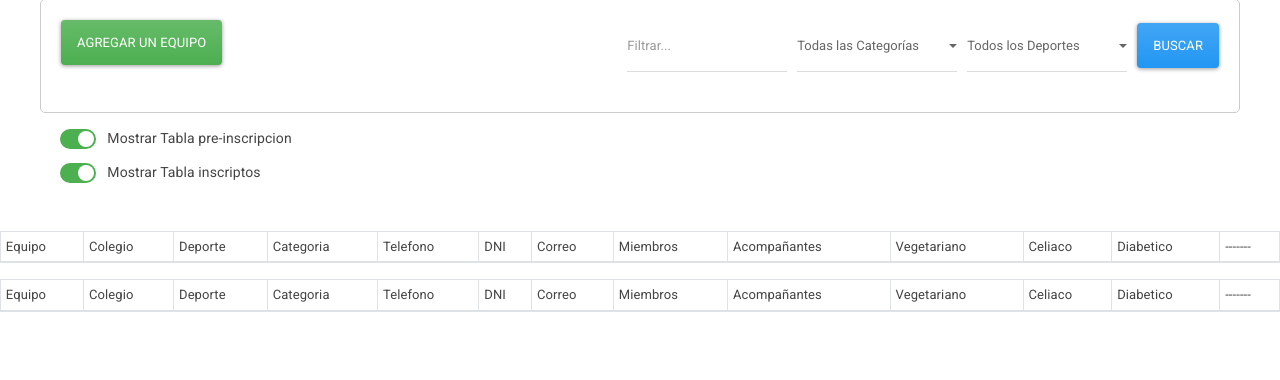
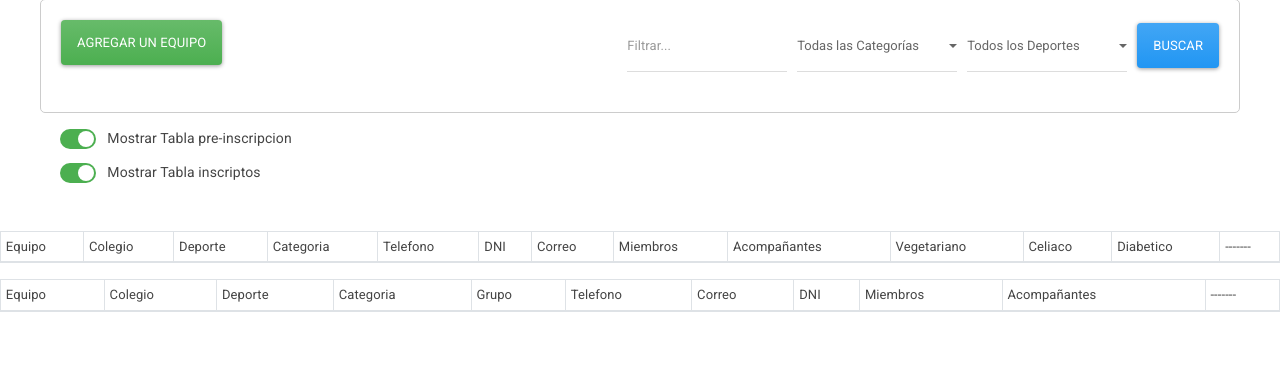
Before and after one commit to ParisNicolas/CopaRenault-Admin, a Flask app: page /inscripciones in a window 1280 px wide. Shown: the part 389-769 px from the top of the page. Run offline with Flask 3, Linux system fonts and the light colour scheme; some libraries are stand-ins or nearby versions.

Commit message:
no me toquen inscripciones

```diff
--- a/app/models.py
+++ b/app/models.py
@@ -17,7 +17,10 @@
     Vegetariano = db.Column(db.String(5), nullable=False)
     Celiaco = db.Column(db.String(5), nullable=False)
     Diabetico = db.Column(db.String(5), nullable=False)
-    Libre = db.Column(db.Integer, nullable=False)
+    Comprobante = db.Column(db.String(255), nullable=False, default='no se cargo')
+    Autorizacion = db.Column(db.String(255), nullable=False, default='no se cargo')
+    QR = db.Column(db.String(255), nullable=False, default='no se cargo')
+    Grupo = db.Column(db.String(12), nullable=True, default="sin definir")
     Estado = db.Column(db.Boolean, nullable=False)
 
     def __repr__(self):
--- a/app/routes/incription.py
+++ b/app/routes/incription.py
@@ -31,7 +31,6 @@
             Vegetariano=request.form['Vegetariano'],
             Celiaco=request.form['Celiaco'],
             Diabetico=request.form['Diabetico'],
-            Libre=0,  # Ajusta según tus necesidades
             Estado=False  # Ajusta según tus necesidades
         )
         db.session.add(nueva_inscripcion)
--- a/app/templates/inscripciones/inscripciones.html
+++ b/app/templates/inscripciones/inscripciones.html
@@ -76,8 +76,7 @@
     <div class="admin_bar"
         style="border: 1px solid #ccc; padding: 20px; border-radius: 5px; display: flex; justify-content: space-between; align-items: flex-start;">
         <div class="button-container" style="display: flex; flex-direction: row; margin-bottom: 10px;">
-            <a href="{{ url_for('teams_bp.add_team') }}" class="btn btn-success" style="margin-right: 10px;">Agregar un
-                equipo</a>
+            <a href="{{ url_for('teams_bp.add_team') }}" class="btn btn-success" style="margin-right: 10px;">Agregar un equipo</a>
         </div>
         <div class="filter-container" style="display: flex; align-items: center; margin-bottom: 20px;">
             <input type="text" id="searchInput" placeholder="Filtrar..." class="form-control" style="width: 160px;">
@@ -185,14 +184,13 @@
                 <td>Colegio</td>
                 <td>Deporte</td>
                 <td>Categoria</td>
+                <td>Grupo</td>
                 <td>Telefono</td>
+                <td>Correo</td>
                 <td>DNI</td>
-                <td>Correo</td>
                 <td>Miembros</td>
                 <td>Acompañantes</td>
-                <td>Vegetariano</td>
-                <td>Celiaco</td>
-                <td>Diabetico</td>
+
                 <td>-------</td>
             </tr>
         </thead>
@@ -203,14 +201,12 @@
                 <td>{{inf.Colegio}}</td>
                 <td>{{inf.Deporte}}</td>
                 <td>{{inf.Categoria}}</td>
+                <td>{{inf.Grupo}}</td>
                 <td>{{inf.Telefono}}</td>
+                <td>{{inf.Correo}}</td>
                 <td>{{inf.DNI}}</td>
-                <td>{{inf.Correo}}</td>
                 <td>{{inf.Miembros}}</td>
                 <td>{{inf.Acompañantes}}</td>
-                <td>{{inf.Vegetariano}}</td>
-                <td>{{inf.Celiaco}}</td>
-                <td>{{inf.Diabetico}}</td>
                 <td>
 
                     <a class="btn btn-primary" style="width: 21%; padding: 8px;"
```
Also changed, not shown: README.md, modelo renault.png (added).
